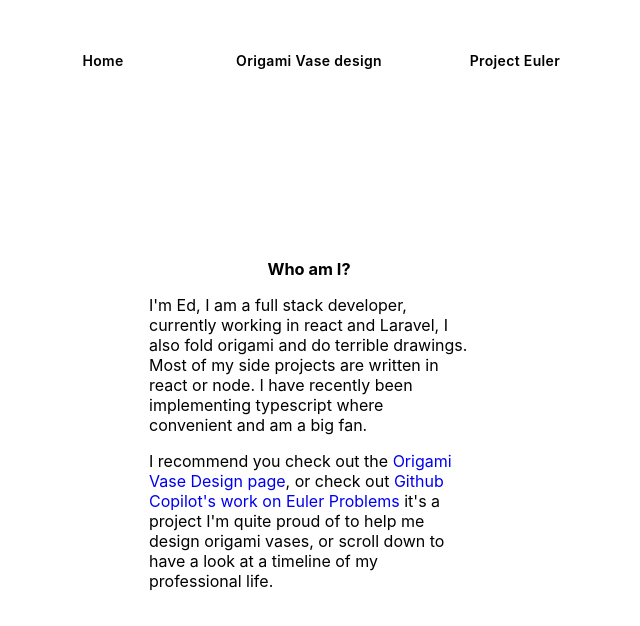
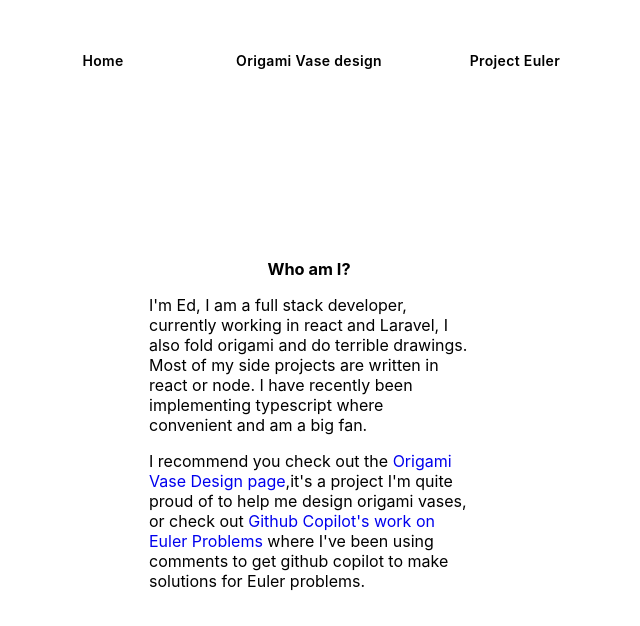
Before and after one commit to Edward-Phillips/origamiVaseDisplay, a Next.js app: page / in a window 1280 px wide. Shown: the top 626 px of the page, without its empty margins (331-971 px from the left). Built offline with nearby package versions, Linux system fonts and the light colour scheme.

Commit message:
copy change to make sense of removed timeline

```diff
--- a/pages/index.js
+++ b/pages/index.js
@@ -6,7 +6,10 @@ export default function Index() {
   return (
     <div className={styles.indexContainer}>
       <section className={styles.descriptionContainer}>
-        <article className={styles.articlePanel} title="it might look weird but it proves I can center an element">
+        <article
+          className={styles.articlePanel}
+          title="it might look weird but it proves I can center an element"
+        >
           <h3>Who am I?</h3>
           <p>
             I'm Ed, I am a full stack developer, currently working in react and
@@ -16,13 +19,12 @@ export default function Index() {
           </p>
           <p>
             I recommend you check out the{" "}
-            <Link href="/origami/vaseDisplay">Origami Vase Design page</Link>,
+            <Link href="/origami/vaseDisplay">Origami Vase Design page</Link>
+            ,it's a project I'm quite proud of to help me design origami vases,
             or check out{" "}
             <Link href="/copilot/EulerProject">
               Github Copilot's work on Euler Problems
-            </Link>{" "}
-            it's a project I'm quite proud of to help me design origami vases,
-            or scroll down to have a look at a timeline of my professional life.
+            </Link>{" "} where I've been using comments to get github copilot to make solutions for Euler problems.
           </p>
         </article>
       </section>
```
